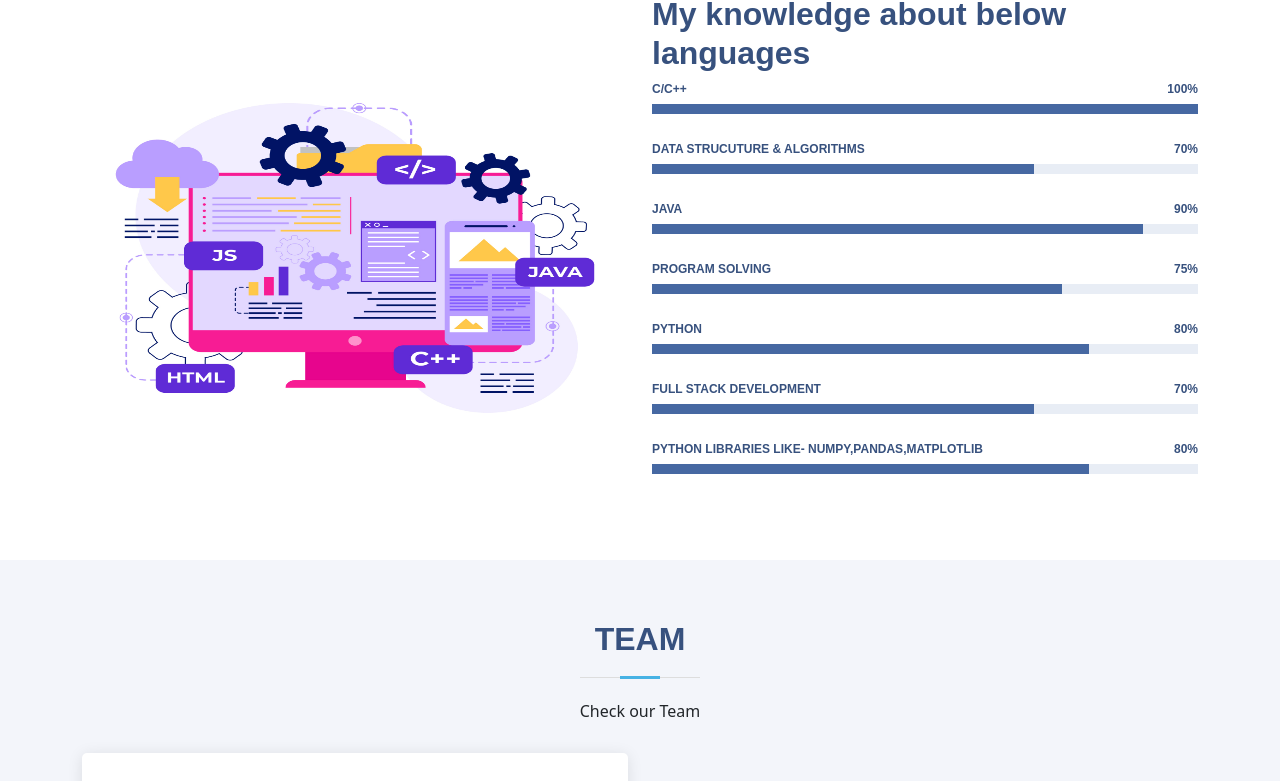
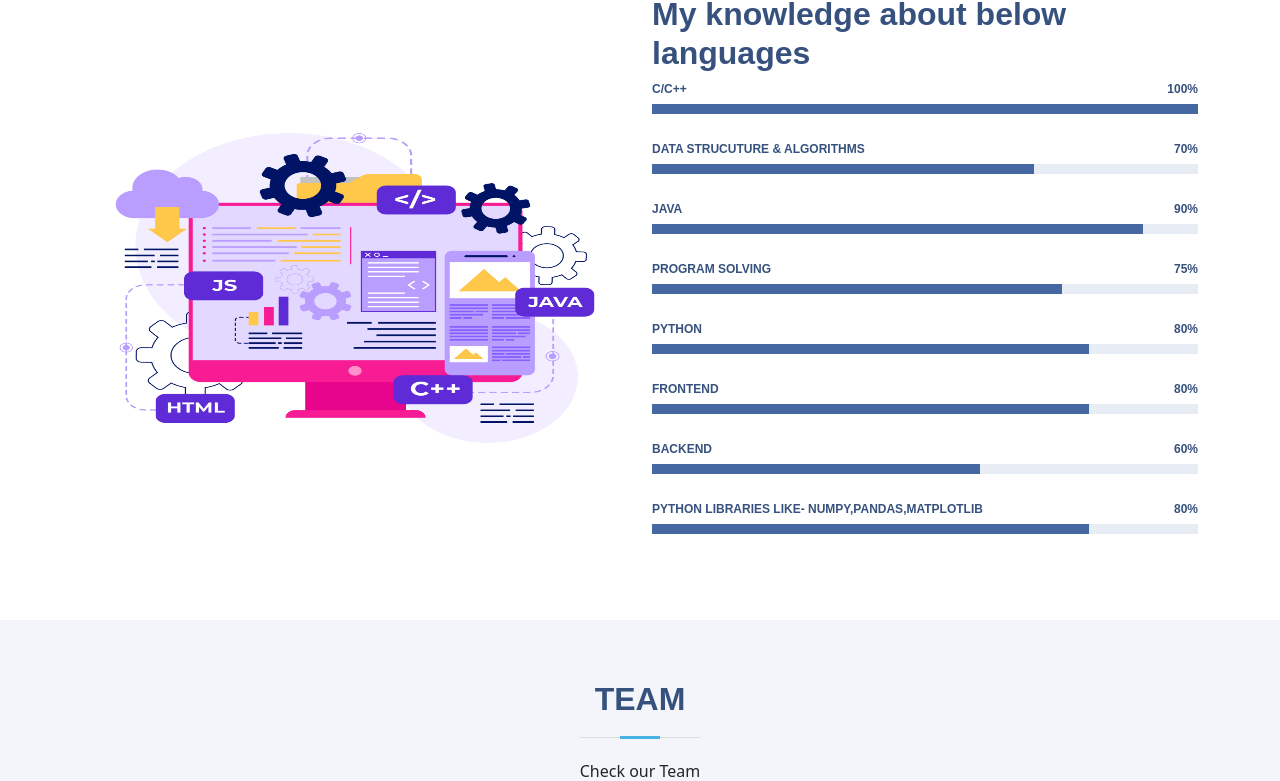
Before and after one commit to Divyeshrupala/Portfolio, a React (Vite) app: page / in a window 1280 px wide. Shown: the part 1495-2276 px from the top of the page. Built offline with nearby package versions, Linux system fonts and the light colour scheme.

Commit message:
final commit

```diff
--- a/components/Skills.jsx
+++ b/components/Skills.jsx
@@ -42,9 +42,15 @@ const Skills = () => {
                 </div>
               </div>
               <div className="progress">
-                <span className="skill">Full Stack Development<i className="val">70%</i></span>
+                <span className="skill">Frontend<i className="val">80%</i></span>
                 <div className="progress-bar-wrap">
-                  <div className="progress-bar" style={{ width: '70%' }} role="progressbar" aria-valuenow="70" aria-valuemin="0" aria-valuemax="100"></div>
+                  <div className="progress-bar" style={{ width: '80%' }} role="progressbar" aria-valuenow="80" aria-valuemin="0" aria-valuemax="100"></div>
+                </div>
+              </div>
+              <div className="progress">
+                <span className="skill">Backend<i className="val">60%</i></span>
+                <div className="progress-bar-wrap">
+                  <div className="progress-bar" style={{ width: '60%' }} role="progressbar" aria-valuenow="60" aria-valuemin="0" aria-valuemax="100"></div>
                 </div>
               </div>
               <div className="progress">
```
